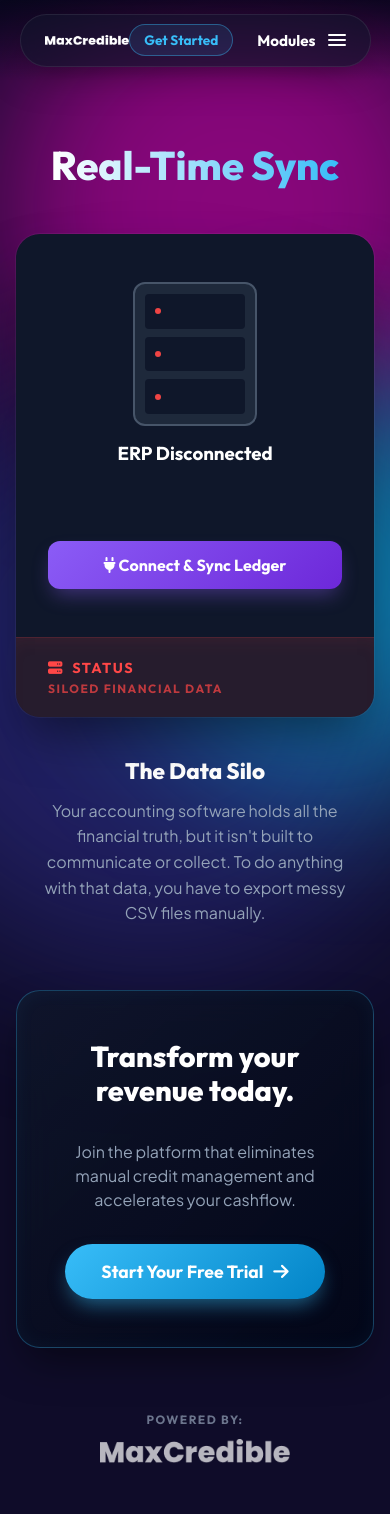
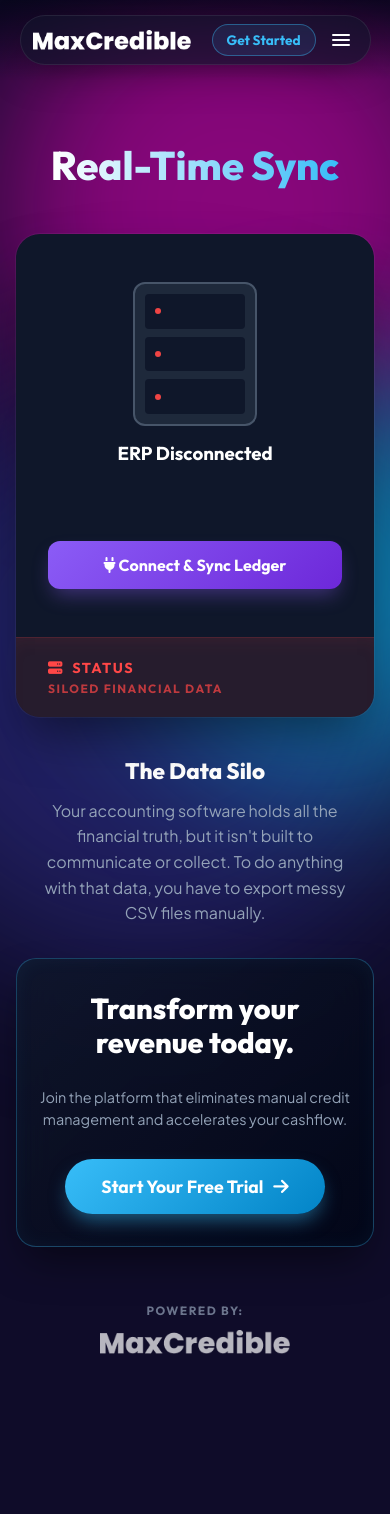
Before and after one commit to svt-max/maxi, a plain HTML site: page features/import.html in a window 390 px wide. After the commit the page ends 1450 px from the top, so only its background shows below. Drawn offline with Linux system fonts and the light colour scheme.

Commit message:
few minor updates for mobile

```diff
--- a/features/global.css
+++ b/features/global.css
@@ -220,12 +220,23 @@ h1 {
 
 @media (max-width: 768px) {
     .g-cta-title { font-size: 1.8rem; }
+
+    /* --- Nav Bar Space Optimization --- */
+    .nav-content { padding: 8px 12px; width: 95%; }
+    .nav-controls { gap: 8px; }
+
+    /* Hide 'Modules' text to save space, keep just the hamburger */
+    .toggle-txt { display: none; }
+    .nav-toggle { padding: 8px; }
+
     .nav-cta-btn {
         display: inline-block;
         padding: 6px 14px;
         font-size: 0.85rem;
-        white-space: nowrap; /* Prevents the text from stacking */
+        white-space: nowrap;
     }
+
+    /* --- Full Screen Menu Overlay --- */
     .nav-overlay {
         position: fixed;
         top: 0; left: 0; right: 0; bottom: 0;
@@ -239,4 +250,16 @@ h1 {
     .nav-overlay.open {
         transform: translateY(0);
     }
+    /* --- Global Footer CTA Spacing --- */
+    .global-cta-section {
+        margin: 2rem auto 1.5rem auto;
+    }
+    .global-cta-card {
+        padding: 2rem 1.2rem;
+        gap: 0.8rem;
+        border-radius: 20px;
+    }
+    .g-cta-sub {
+        font-size: 0.9rem;
+    }
 }
--- a/features/style.css
+++ b/features/style.css
@@ -359,9 +359,16 @@ body { background: var(--bg-dark); color: #fff; font-family: var(--font-body); m
 .hm-amber { background: rgba(245, 158, 11, 0.15); border: 1px solid rgba(245, 158, 11, 0.3); color: #f59e0b; }
 .hm-red { background: rgba(239, 68, 68, 0.15); border: 1px solid rgba(239, 68, 68, 0.3); color: #ef4444; }
 
-.chart-mock { display: flex; align-items: flex-end; justify-content: space-around; width: 100%; max-width: 450px; height: 70px; border-bottom: 2px solid rgba(255,255,255,0.1); padding-bottom: 5px; gap: 12px; }
-.bar-col { flex: 1; display: flex; align-items: flex-end; justify-content: center; height: 100%; }
-.bar { width: 100%; max-width: 28px; background: var(--c-netting); border-radius: 4px 4px 0 0; transition: height 0.5s ease; opacity: 0.8; }
+/* Animate bars when the dashboard state is active */
+.demo-state.active-state .bar {
+    animation: growBar 0.8s cubic-bezier(0.16, 1, 0.3, 1) forwards;
+    transform-origin: bottom;
+}
+
+@keyframes growBar {
+    from { transform: scaleY(0); opacity: 0; }
+    to { transform: scaleY(1); opacity: 0.8; }
+}
 
 /* Reminders Timeline */
 .timeline { display: flex; align-items: center; justify-content: space-between; width: 100%; max-width: 400px; padding: 0 1rem; }
@@ -415,10 +422,15 @@ body { background: var(--bg-dark); color: #fff; font-family: var(--font-body); m
 .lc-hash { font-family: monospace; font-size: 0.7rem; color: #94a3b8; margin-bottom: 15px; }
 .lc-stamp { background: var(--c-shield); color: #fff; padding: 6px 12px; border-radius: 6px; font-size: 0.75rem; font-weight: bold; display: flex; align-items: center; gap: 6px; text-transform: uppercase; letter-spacing: 1px; }
 
-/* Ensure grids stack nicely on very small mobile screens */
+/* Ensure grids and widgets scale perfectly on very small mobile screens */
 @media (max-width: 480px) {
     .stats-grid { grid-template-columns: repeat(2, 1fr); }
     .bucket { font-size: 0.7rem; padding: 8px 4px; }
+
+    /* Dashboard specific mobile tweaks */
+    .hm-cell { font-size: 1.1rem; padding: 10px 5px; }
+    .hm-lbl { font-size: 0.55rem; white-space: nowrap; }
+    .chart-mock { gap: 8px; height: 60px; }
 }
 
 /* --- MOBILE OPTIMIZATION --- */
@@ -427,6 +439,11 @@ body { background: var(--bg-dark); color: #fff; font-family: var(--font-body); m
 @media (max-width: 768px) {
     /* 1. Maximize Screen Real Estate & Clip Corners */
     .snap-section { padding: 1rem; align-items: center; }
+    /* --- Nav Bar Overrides for Index Page --- */
+    .nav-content { padding: 8px 12px; width: 95%; }
+    .nav-controls { gap: 8px; }
+    .toggle-txt { display: none; }
+    .nav-toggle { padding: 8px; }
 
     .feature-card, .wide-card {
         padding: 2rem 1.5rem; /* More top/bottom padding */
```
